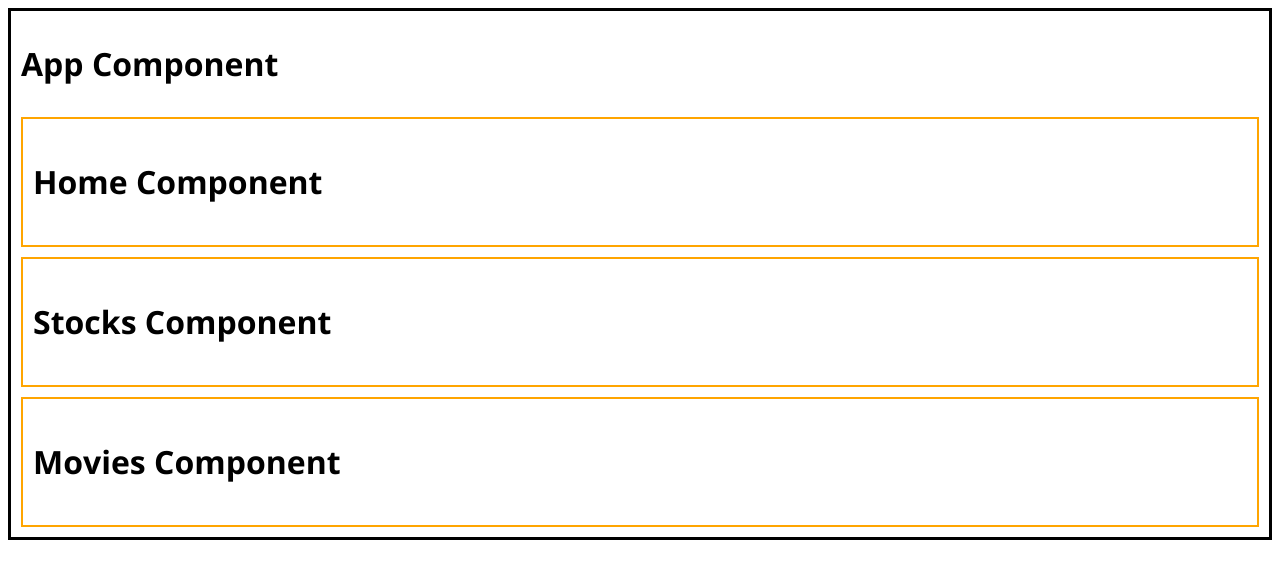
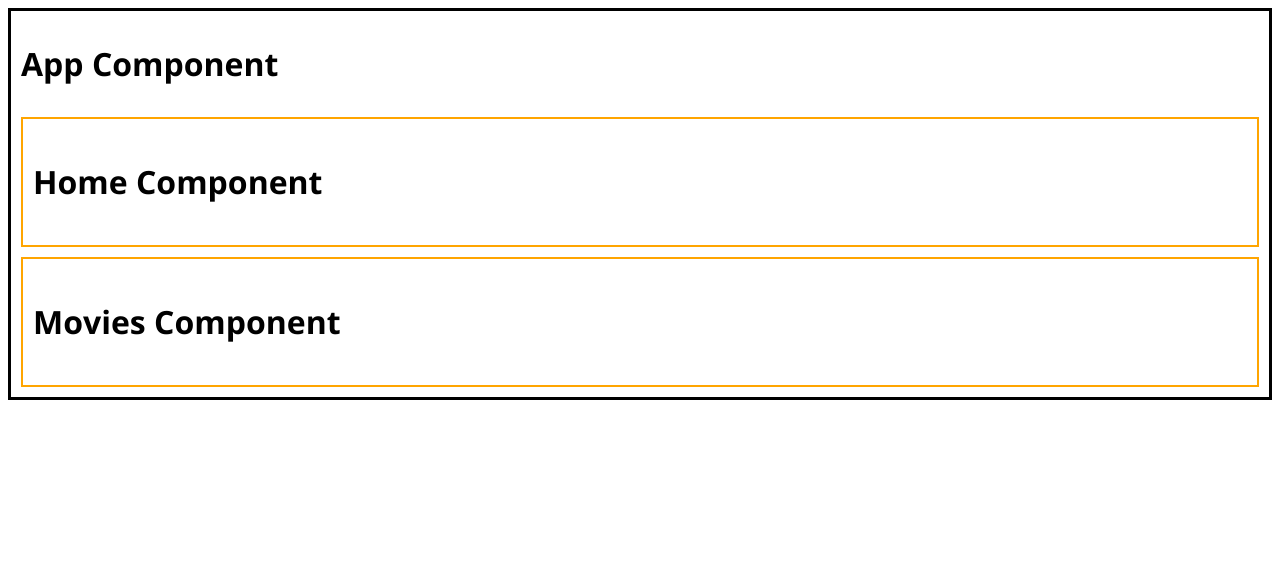
Before and after one commit to Ladan-hub/react-router-review, a React (Create React App) app: page / in a window 1280 px wide. Shown: the top 578 px of the page. Built offline with nearby package versions, Linux system fonts and the light colour scheme.

Commit message:
home route added

```diff
--- a/src/App.js
+++ b/src/App.js
@@ -1,13 +1,16 @@
 import Home from './components/Home';
 import Stocks from './components/Stocks';
 import Movies from './components/Movies';
+import { Route } from 'react-router-dom';
 
 function App() {
   return (
     <div className='main'>
       <h1>App Component</h1>
+      <Route exact path="/">
       <Home />
-      <Stocks />
+      </Route>
+
       <Movies />
     </div>
   );
--- a/src/index.js
+++ b/src/index.js
@@ -2,7 +2,7 @@ import React from 'react';
 import ReactDOM from 'react-dom';
 import './index.css';
 import App from './App';
-import {BrowserRouter} from "react-router-dom";
+import { BrowserRouter } from "react-router-dom";
 
 
 const Root = () => {
```
Also changed, not shown: package.json (+14 -1 lines), 1 other file (tests, documents, lock files or other folders).
